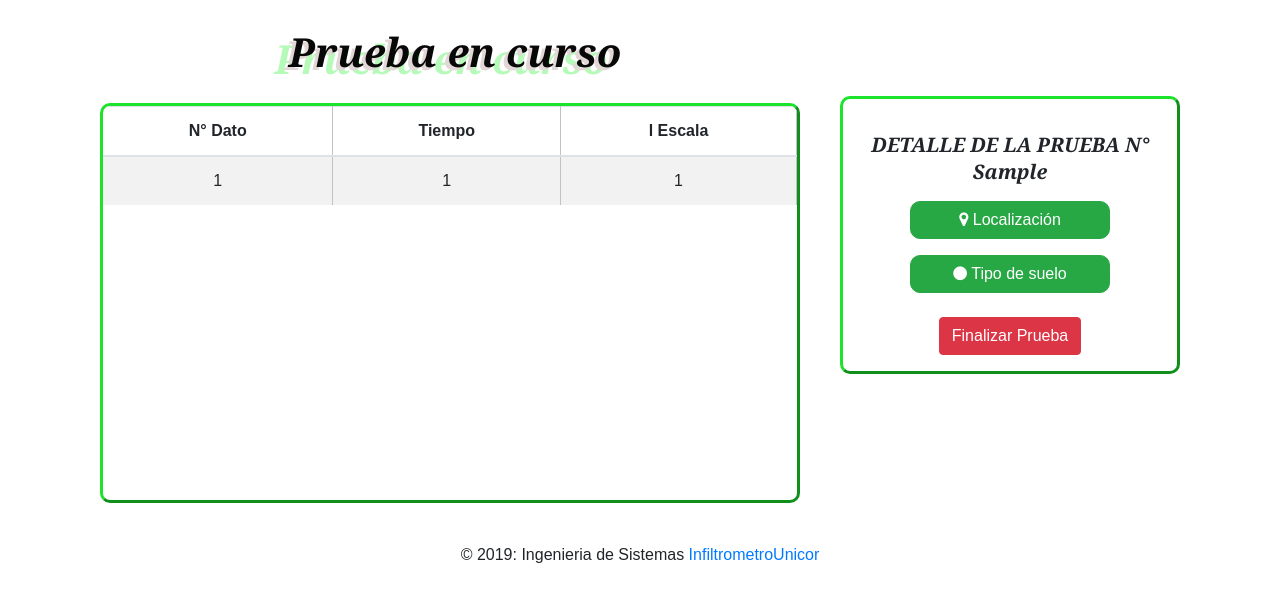
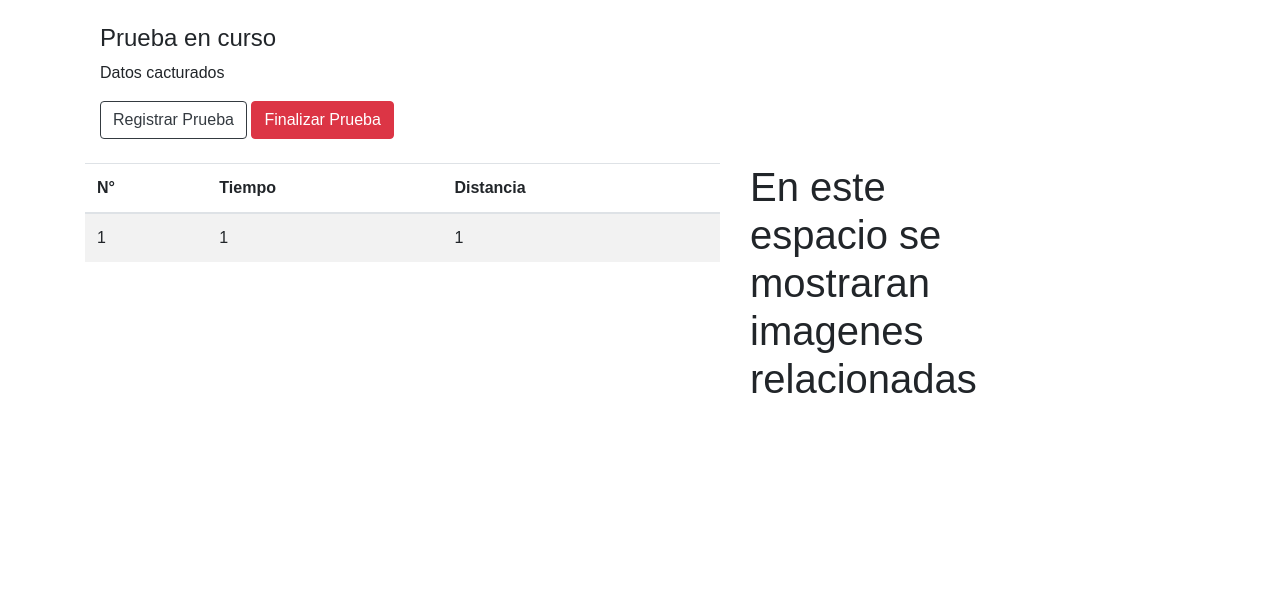
Before and after one commit to kimberlygarces/InfiltrometroUnicor, a PHP site: page /Prueba_en_curso.php in a window 1280 px wide. Shown: the part 68-670 px from the top of the page. Run offline with PHP 8.4, Linux system fonts and the light colour scheme; tables that the repository leaves empty hold one stand-in row (values such as "Sample post").

Commit message:
modificado prueba en curso conexion2

```diff
--- a/Prueba_en_curso.php
+++ b/Prueba_en_curso.php
@@ -1,34 +1,35 @@
-<?php require 'vista/nav.php' ?>
-<link rel="stylesheet" type="text/css" href="vista/css/prueba.css">
-
+<?php require 'vista/nav.php' ;
+require 'controller/conexion2.php';
+?>
 
 <div class="container">
 <br>
 <div class="container">
-
-
-  <!-- <p>Datos cacturados</p>    -->
+<h4>Prueba en curso</h3>
+  <p>Datos cacturados</p>
   <!-- Button to Open the Modal -->
-  <!-- <button type="button" class="btn btn-outline-dark" data-toggle="modal" data-target="#myModal">
+  <button type="button" class="btn btn-outline-dark" data-toggle="modal" data-target="#myModal">
     Registrar Prueba
-  </button> -->
-
+  </button>
+  <button onclick="location='controller/historial.php'" type="button" class="btn btn-danger">
+  Finalizar Prueba
+  </button>
 
   <!-- The Modal -->
-  <!-- <div class="modal fade" id="myModal">
+  <div class="modal fade" id="myModal">
     <div class="modal-dialog">
-      <div class="modal-content"> -->
+      <div class="modal-content">
 
         <!-- Modal Header -->
-        <!-- <div class="modal-header">
+        <div class="modal-header">
           <h4 class="modal-title">Registro Prueba</h4>
           <button type="button" class="close" data-dismiss="modal">&times;</button>
         </div>
-         -->
+
         <!-- Modal body -->
-        <!-- <div class="modal-body"> -->
+        <div class="modal-body">
 
-<!--
+
         <form action="controller/localizacion.php" method="post" class="form-group">
         <div class="row">
        <div class="col">
@@ -51,18 +52,37 @@
               </div>
         </div>
 
-        </div> -->
+        </div>
 
-        <!-- Modal footer
+        <!-- Modal footer -->
         <div class="modal-footer">
 
-
-       </from>
+        <?php
+           //Conectarse al servidor mysql
+        //  $conexion = mysqli_connect("localhost","root","","infiltrometro") or die("ERROR: ".mysqli_error($conexion));
 
 
-       <input type="submit" class="btn btn-primary" value="Agregar">     -->
+         $sql = "SELECT * FROM datosprueba where N_Dato=1" ;
+         $resultado = $conn->query($sql);
+           //EJECUTAR LA CONSULTA
+        //  $resultado = mysqli_query($conexion, $sql) or die("ERROR: ".mysqli_error($conexion));
+         if(empty($resultado)){
+           echo '<tr><td colspan="4"></td></tr>';
+         }
+         else{
+           $i=0;
+         while($registro = mysqli_fetch_array($resultado)){
 
-          <!-- <button type="button" class="btn btn-danger" data-dismiss="modal">Close</button>
+
+            echo"<button onclick=location='localizacion.php?Id=$registro[Id_Prueba]' class='btn btn-primary'>".'AGREGAR'."</button>";
+
+         }
+       }
+       ?>
+
+      <!--  <input type="submit" class="btn btn-primary" value="Agregar">     -->
+          </from>
+          <button type="button" class="btn btn-danger" data-dismiss="modal">Close</button>
 
         </div>
 
@@ -70,23 +90,16 @@
     </div>
   </div>
 
-</div> -->
-
+</div>
+  <br>
   <div class="row">
-       <div class="col-sm-8">
-       <!-- <div class="spinner-border text-success"></div> -->
-
-       <h1>Prueba en curso</h1>
-       <br>
-
-       <div class="table-responsive">
-        <div class="table2 text-center">
-  <table class="table table-striped"  id="datos">
+       <div class="col-sm-7">
+  <table class="table table-striped">
     <thead>
       <tr>
-      <th data-toggle="tooltip" title="Número de dato">N° Dato</th>
-      <th data-toggle="tooltip" title="Tiempo acumulado"> Tiempo </th>
-      <th data-toggle="tooltip" title="Lectura en escala"> l Escala </th>
+        <th>N°</th>
+        <th>Tiempo</th>
+        <th>Distancia </th>
       </tr>
     </thead>
     <tbody id="tbody">
@@ -94,86 +107,14 @@
     </tbody>
   </table>
   </div>
-  </div>
-  </div>
+  <div class="col-sm-3">
 
-  <div class="col-sm-4">
-
-  <br><br><br>
-
-  <div class="detalle text-center">
-      <p>
-
-     <?php
-         $conexion = mysqli_connect("localhost","root","","infiltrometro") or die("ERROR: ".mysqli_error($conexion));
-
-         $sql = "SELECT * FROM datosprueba where N_Dato=1" ;
-         $resultado = mysqli_query($conexion, $sql) or die("ERROR: ".mysqli_error($conexion));
-         if(empty($resultado)){
-         }
-         else{
-           $i=0;
-         while($registro = mysqli_fetch_array($resultado)){
-
-          echo '<h4 id="dots">'.'DETALLE DE LA PRUEBA N°  '.$registro["Id_Prueba"].'</h4>';
-
-          //  echo"<button onclick=location='localizacion.php?Id=$registro[Id_Prueba]' class='btn btn-primary'>".'AGREGAR'."</button>";
-
-         }
-       }
-       ?>
-      <!-- <form action="controller/localizacion.php" method="post" class="form-group"> -->
-
-
-      <div id="more">
-      <h4>Localización</h4>
-
-            <input class="form-control" type="text" name="Ciudad"  placeholder="Ciudad" >
-            <br>
-            <input class="form-control" type="text" name="Coordenadas"  placeholder="Cooerdenadas" >
-           <br>
-            <input class="form-control" type="textArea" name="Observaciones"  placeholder="Observaciones" >
-
-      </div>
-      </p>
-      <button  class="btn btn-success" onclick="myFunction()" id="myBtn">
-      <i class="fa fa-map-marker" aria-hidden="true"></i>
-      Localización</button>
-
-      <div id="more2">
-      <h4>Suelo</h4>
-            <input class="form-control" type="text" name="TipoSuelo"  placeholder="Tipo de Suelo" >
-            <br>
-            <input class="form-control" type="text" name="Observaciones"  placeholder="Observaciones" >
-            <br>
-
-      </div>
-      </p>
-      <button  class="btn btn-success" onclick="myFunction2()" id="myBtn2">
-      <i class="fa fa-circle" aria-hidden="true"></i>
-      Tipo de suelo</button>
-
-      <br>
-      <!-- </from> -->
-      <br>
-      <button onclick="location='controller/historial.php'" type="button" class="btn btn-danger">
-        Finalizar Prueba
-        </button>
-
-      </div>
+  <h1>En este espacio se mostraran imagenes relacionadas</h1>
 
   </div>
+    </div>
   </div>
-
-  <footer class="page-footer font-small unique-color-dark pt-4">
-
-          <div class="footer-copyright text-center py-3">© 2019: Ingenieria de Sistemas
-            <a href="https://mdbootstrap.com/education/bootstrap/"> InfiltrometroUnicor</a>
-          </div>
-          <!-- Copyright -->
-
-        </footer>
-
+</div>
 
 </body>
 
@@ -188,63 +129,4 @@
     location.reload();
   }
 </script>
-
-<script>
-        $(document).ready(function(){
-          $('[data-toggle="tooltip"]').tooltip();
-        });
-        </script>
-
-<script>
-function myFunction() {
-  var dots = document.getElementById("dots");
-  var moreText = document.getElementById("more");
-  var btnText = document.getElementById("myBtn");
-  var btnText2 = document.getElementById("myBtn2");
-  var btndatos = document.getElementById("datos");
-
-
-
-
-  if (dots.style.display === "none") {
-    dots.style.display = "inline";
-    btnText.innerHTML = "Localización";
-    moreText.style.display = "none";
-    btnText2.style.display = "inline";
-
-
-
-  } else {
-    dots.style.display = "none";
-    btnText2.style.display = "none";
-    btnText.innerHTML = "cerrar";
-    moreText.style.display = "inline";
-
-  }
-
-}
-  function myFunction2() {
-  var dots = document.getElementById("dots");
-  var moreText = document.getElementById("more2");
-  var btnText = document.getElementById("myBtn2");
-  var btnText2 = document.getElementById("myBtn");
-
-
-  if (dots.style.display === "none") {
-    dots.style.display = "inline";
-    btnText.innerHTML = "Tipo de suelo";
-    moreText.style.display = "none";
-    btnText2.style.display = "inline";
-
-  } else {
-    dots.style.display = "none";
-    btnText.innerHTML = "cerrar";
-    moreText.style.display = "inline";
-    btnText2.style.display = "none";
-
-  }
-
-
-}
-</script>
 </html>
```
